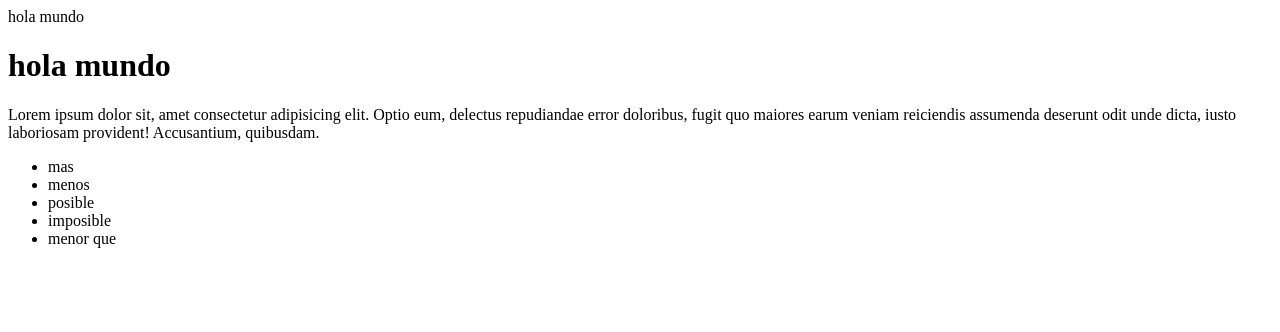
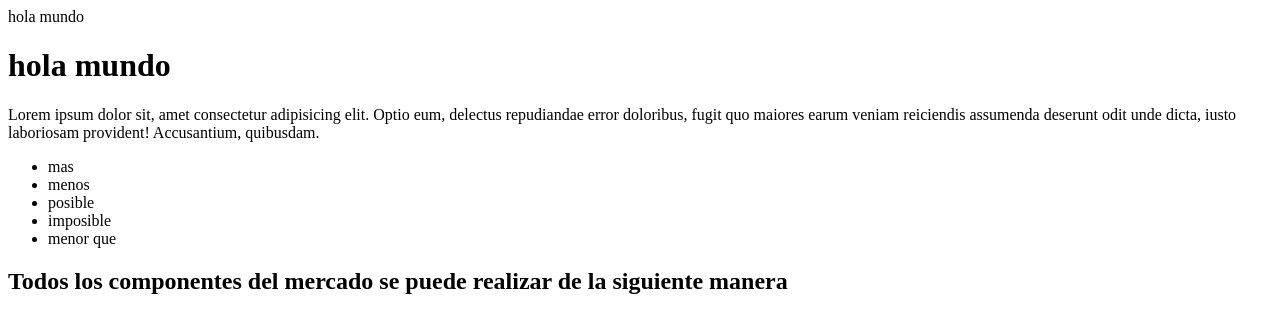
Before and after one commit to wilmerxxx/Pruebas_github, a plain HTML site: page index.html in a window 1280 px wide. Drawn offline with Linux system fonts and the light colour scheme.

Commit message:
puesto un aside para finalizar con la practica

```diff
--- a/index.html
+++ b/index.html
@@ -21,6 +21,9 @@
             <li>menor que</li>
         </ul>
 
+        <aside>
+            <h1>Todos los componentes del mercado se puede realizar de la siguiente manera</h1>
+        </aside>
 
     </body>
 </html>
```
